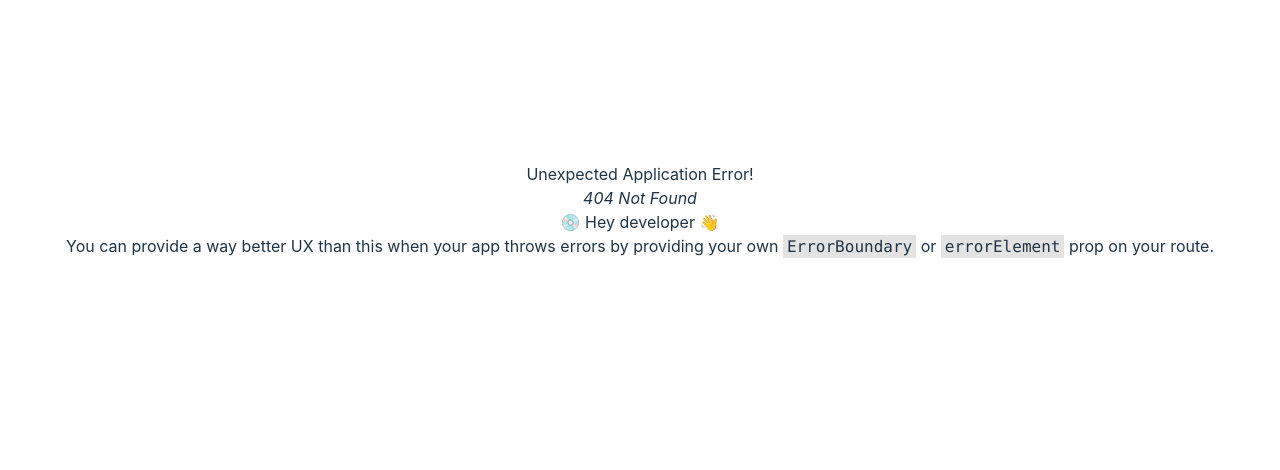
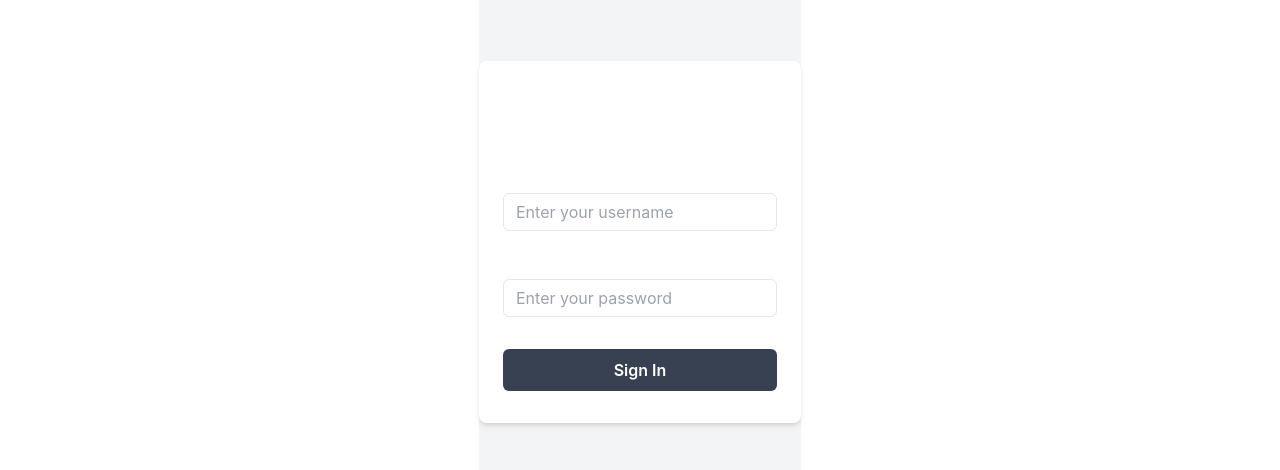
Before and after one commit to Micahget/wd301, a React (Vite) app in the folder smarter-tasks/: page /signin in a window 1280 px wide. Before the commit this address had no page. Shown: the part 190-660 px from the top of the page. Built offline with nearby package versions, Linux system fonts and the light colour scheme.

Commit message:
Router Configured and Eror Page is added as well

```diff
--- a/smarter-tasks/src/App.tsx
+++ b/smarter-tasks/src/App.tsx
@@ -2,29 +2,53 @@
 import "./App.css";
 import {
   createBrowserRouter,
+  Navigate,
   RouterProvider,
 } from "react-router-dom";
 import HomePage from './pages/HomePage';
 import TaskListPage from './pages/TaskListPage';
-// import TaskDetailsPage from "./pages/TaskDetailsPage";
+import TaskDetailsPage from "./pages/TaskDetailsPage";
 import Layout from "./Layout";
+import Signin from "./pages/Signin"
+import ProtectedRoute from "./ProtectedRoute";
+import NotFound from "./pages/NotFound";
 
 const router = createBrowserRouter([
     {
+      path: "/",
+      element: <Navigate to="/signin" replace />,
+    },
+    {
+      path: "/signin",
+      element: <Signin />,
+    },
+    {
       element: (
+        <ProtectedRoute>
           <Layout />
+        </ProtectedRoute>
       ),
       children: [
         {
-        path: "/",
-        element: (<HomePage />)
+          path: "home",
+          element: <HomePage />,
         },
         {
           path: "tasks",
-        element: (<TaskListPage />)
-      }
-    ]
-  }
+          element: <TaskListPage />,
+        },
+        {
+          path: "tasks/:id",
+          element: <TaskDetailsPage />,
+        },
+      ],
+    },
+    // for other routes not defined above, redirect to NotFoundPage
+    {
+      path: "*",
+      element: <NotFound />,
+
+    },
   ]);
 
 const App = () => {
--- /dev/null
+++ b/smarter-tasks/src/ProtectedRoute.tsx
@@ -0,0 +1,10 @@
+import { Navigate } from "react-router-dom";
+
+export default function ProtectedRoute({ children }: { children: JSX.Element }) {
+  const authenticated = localStorage.getItem("authenticated");
+  if (authenticated === 'true') {
+    return <>{children}</>;
+  } else {
+    return <Navigate to="/signin" />;
+ }
+}
--- a/smarter-tasks/src/Task.tsx
+++ b/smarter-tasks/src/Task.tsx
@@ -1,38 +1,32 @@
-// import React from "react";
 import "./TaskCard.css";
 import { TaskItem } from "./types";
 
-/* eslint-disable */
-// interface TaskProp {
-//   title: string;
-//   description: string;
-//   dueDate: string;
-// }
-// class Task extends React.Component<TaskProp> {
-//   render() {
-//     return (
-//       <div>
-//         <div className="TaskItem shadow-md border border-slate-100">
-//           <h2 className="text-base font-bold my-1">{this.props.title}</h2>
-//           <p className="text-sm text-slate-500">
-//             Due Date:{this.props.dueDate}
-//           </p>
-//           <p className="text-sm text-slate-500">
-//             Description:{this.props.description}
-//           </p>
-//         </div>
-//       </div>
-//     );
-//   }
-// }
+interface TaskProps {
+  item: TaskItem;
+  removeTask: (task: TaskItem) => void;
+}
+const Task = (props: TaskProps) => {
+  const { item, removeTask } = props;
+  return (
+    <div className="TaskItem shadow-md border border-slate-100">
+      <div className="sm:ml-4 sm:flex sm:w-full sm:justify-between">
+        <div>
+          <a href={`/tasks/${item.id || ""}`}>
+            <h2 className="text-base font-bold my-1">{item.title}</h2>
+          </a>
+          <p className="text-sm text-slate-500">{item.dueDate}</p>
+          <p className="text-sm text-slate-500">
+            Description: {item.description}
+          </p>
+        </div>
 
-const Task = (props: TaskItem) => {
-  return (
-    <li className="TaskItem shadow-md border border-slate-100 list-none">
-      <h2 className="text-base font-bold my-1">{props.title}</h2>
-      <p className="text-sm text-slate-500">{props.dueDate}</p>
-      <p className="text-sm text-slate-500">Description: {props.description}</p>
-    </li>
+        <button className="deleteTaskButton cursor-pointer flex border-white hover:border-red-500 hover:text-red-500 items-center justify-center w-8 h-8 rounded-full"
+          onClick={() => removeTask(item)}>
+          X
+        </button>
+      </div>
+    </div>
   );
 };
+
 export default Task;
--- a/smarter-tasks/src/TaskList.tsx
+++ b/smarter-tasks/src/TaskList.tsx
@@ -1,5 +1,5 @@
 /* eslint-disable */
-// import React from "react";
+import React from "react";
 import Task from "./Task";
 // import { TaskItem } from "./types";
 
@@ -32,26 +32,19 @@ interface TaskItem {
 // }
 
 const TaskList = (props: Props) => {
+  const removeTask = (task: TaskItem) => {
+    props.removeTask(task);
+  };
+  // removeTask = {removeTask}
   const list = props.tasks.map((task, idx) => (
     <div key={idx}>
       <Task
-        title={task.title}
-        description={task.description}
-        dueDate={task.dueDate}
-      />
-      <button
-        className="deleteTaskButton border border-white hover:border-red-600 hover:text-red-500 px-2 py-1"
-        onClick={() => removeTask(task)}
-        id=""
-      >
-        Remove
-      </button>
+        item = {task}
+        removeTask = {removeTask}
+              />
     </div>
   ));
 
-  const removeTask = (task: TaskItem) => {
-    props.removeTask(task);
-  };
 
   return <div>{list}</div>;
 };
--- a/smarter-tasks/src/components/Header.tsx
+++ b/smarter-tasks/src/components/Header.tsx
@@ -14,6 +14,11 @@ const Header = () => {
           <div className="flex items-center w-1/3 justify-center">
             <h2 className="text-white text-lg font-bold">Smarter Tasks</h2>
           </div>
+          <div className="flex items-center w-1/3 justify-end">
+            <a href="/signin" className="ml-6 text-gray-300 hover:text-white">
+             Signout
+            </a>
+         </div>
         </div>
       </div>
     </nav>
--- /dev/null
+++ b/smarter-tasks/src/pages/NotFound.tsx
@@ -0,0 +1,17 @@
+const NotFound = () => {
+    const goBackToHome = () => {
+        window.location.href = "/home";
+    }
+
+  return (
+    <div className="min-h-screen flex flex-col items-center justify-center">
+      <h1 className="text-6xl font-bold mb-4">404</h1>
+      <p className="text-gray-600 mb-8">Oops! Page not found.</p>
+      <button id="backToHomeButton" className="px-4 py-2 bg-blue-500 text-white rounded hover:bg-blue-600" onClick={goBackToHome}>
+        Back to Home
+      </button>
+    </div>
+  );
+};
+
+export default NotFound;
--- /dev/null
+++ b/smarter-tasks/src/pages/Signin.tsx
@@ -0,0 +1,75 @@
+import { useState } from "react";
+import { useNavigate } from "react-router-dom";
+
+function Signin() {
+  const [username, setUsername] = useState("");
+  const [password, setPassword] = useState("");
+  const navigate = useNavigate();
+  localStorage.setItem("authenticated", "false");
+
+  function handleSignin(e: React.FormEvent<HTMLFormElement>) {
+    e.preventDefault();
+    if (username === "admin" && password === "admin") {
+      localStorage.setItem("authenticated", "true");
+      navigate("/home");
+    } else {
+      alert("Invalid username or password");
+    }
+  }
+
+  return (
+    <div className="min-h-screen flex items-center justify-center bg-gray-100">
+      <div className="max-w-md w-full px-6 py-8 bg-white rounded-lg shadow-md">
+        <h2 className="text-3xl font-bold text-center text-white mb-8">
+          Sign In
+        </h2>
+        <form onSubmit={handleSignin}>
+          <div>
+            <label
+              htmlFor="username"
+              className="block text-white font-semibold mb-2"
+            >
+              Username
+            </label>
+            <input
+              type="text"
+              id="username"
+              name="username"
+              value={username}
+              onChange={(e) => setUsername(e.target.value)}
+              placeholder="Enter your username"
+              className="w-full border rounded-md py-2 px-3 text-white leading-tight focus:outline-none focus:border-blue-500 focus:shadow-outline-blue"
+            />
+          </div>
+          <div className="mt-4">
+            <label
+              htmlFor="password"
+              className="block text-white font-semibold mb-2"
+            >
+              Password
+            </label>
+            <input
+              type="password"
+              id="password"
+              name="password"
+              value={password}
+              onChange={(e) => setPassword(e.target.value)}
+              placeholder="Enter your password"
+              className="w-full border rounded-md py-2 px-3 text-gray-700 leading-tight focus:outline-none focus:border-blue-500 focus:shadow-outline-blue"
+            />
+          </div>
+          <div className="mt-8">
+            <button
+              type="submit"
+              className="w-full bg-gray-700 hover:bg-gray-800 text-white font-semibold py-2 px-4 rounded-md focus:outline-none focus:shadow-outline-gray"
+            >
+              Sign In
+            </button>
+          </div>
+        </form>
+      </div>
+    </div>
+  );
+}
+
+export default Signin;
--- /dev/null
+++ b/smarter-tasks/src/pages/TaskDetailsPage.tsx
@@ -0,0 +1,36 @@
+import React from 'react';
+import { useParams } from 'react-router-dom';
+import { useLocalStorage } from '../hooks/useLocalStorage';
+import { TaskItem } from '../types';
+
+interface TaskDetailsPageParams extends Record<string, string> {
+  id: string;
+}
+
+interface TaskAppState {
+  tasks: TaskItem[];
+}
+
+const TaskDetailsPage: React.FC = () => {
+  const { id } = useParams<TaskDetailsPageParams>();
+  const [taskAppState] = useLocalStorage<TaskAppState>(
+    "tasks",
+    {
+      tasks: [],
+    }
+  );
+
+  const task = taskAppState.tasks.find(task => task.id === id);
+
+  return (
+    <div className="bg-white shadow-md rounded-md p-4 m-8">
+      <div className="flex justify-between items-center mb-4">
+        <h3 className="text-lg font-medium">{task?.title}</h3>
+      </div>
+      <p className="text-gray-600">{task?.description}</p>
+      <p className="text-gray-600">{task?.dueDate}</p>
+    </div>
+  );
+};
+
+export default TaskDetailsPage;
--- a/smarter-tasks/src/pages/TaskListPage.tsx
+++ b/smarter-tasks/src/pages/TaskListPage.tsx
@@ -5,7 +5,7 @@ import TaskApp from '../TaskApp';
 const TaskListPage: React.FC = () => {
   return (
     <div>
-      <h1>This is the Task List Page</h1>
+      <TaskApp />
     </div>
   );
 };
--- a/smarter-tasks/src/types.ts
+++ b/smarter-tasks/src/types.ts
@@ -4,4 +4,5 @@ export interface TaskItem {
     title: string;
     description: string;
     dueDate: string;
+    id?: string;
 }
```
Lines whose indentation alone changed are shown as unchanged.
